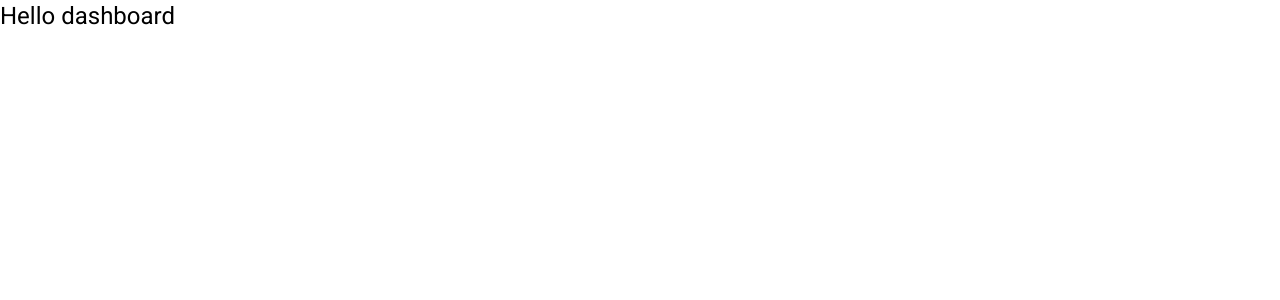
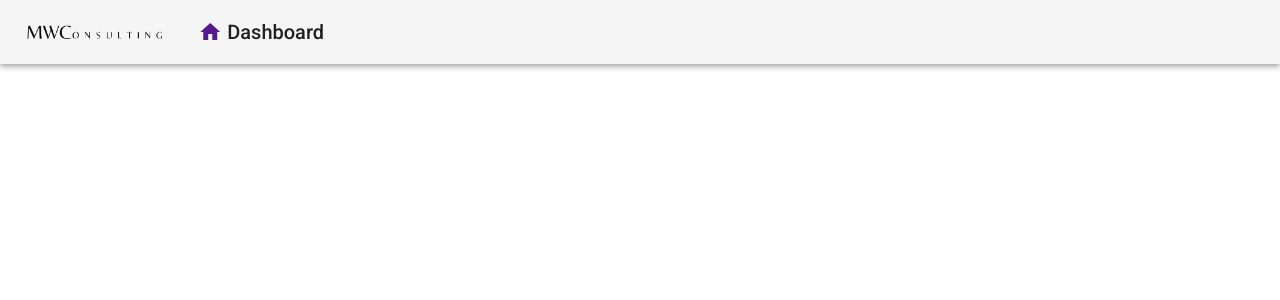
Before and after one commit to willian2s/angular-dashboard, an Angular app in the folder apps/dashboard/: page / in a window 1280 px wide. Shown: the top 300 px of the page. Built offline with nearby package versions, Linux system fonts and the light colour scheme.

Commit message:
feat: create footer

```diff
--- a/apps/dashboard/src/app/app.component.html
+++ b/apps/dashboard/src/app/app.component.html
@@ -1 +1 @@
-<h1>Hello {{ title }}</h1>
+<app-header></app-header>
--- /dev/null
+++ b/apps/dashboard/src/app/components/template/footer/footer.component.html
@@ -0,0 +1 @@
+<p>footer works!</p>
--- /dev/null
+++ b/apps/dashboard/src/app/components/template/footer/footer.component.ts
@@ -0,0 +1,15 @@
+import { Component, OnInit } from '@angular/core';
+
+@Component({
+  selector: 'app-footer',
+  templateUrl: './footer.component.html',
+  styleUrls: ['./footer.component.css']
+})
+export class FooterComponent implements OnInit {
+
+  constructor() { }
+
+  ngOnInit(): void {
+  }
+
+}
```
Also changed, not shown: apps/dashboard/package.json (+10 -10 lines), apps/dashboard/src/app/app.module.ts (+9 -2 lines), apps/dashboard/src/app/components/template/footer/footer.component.css (added), 1 other file (tests, documents, lock files or other folders).
